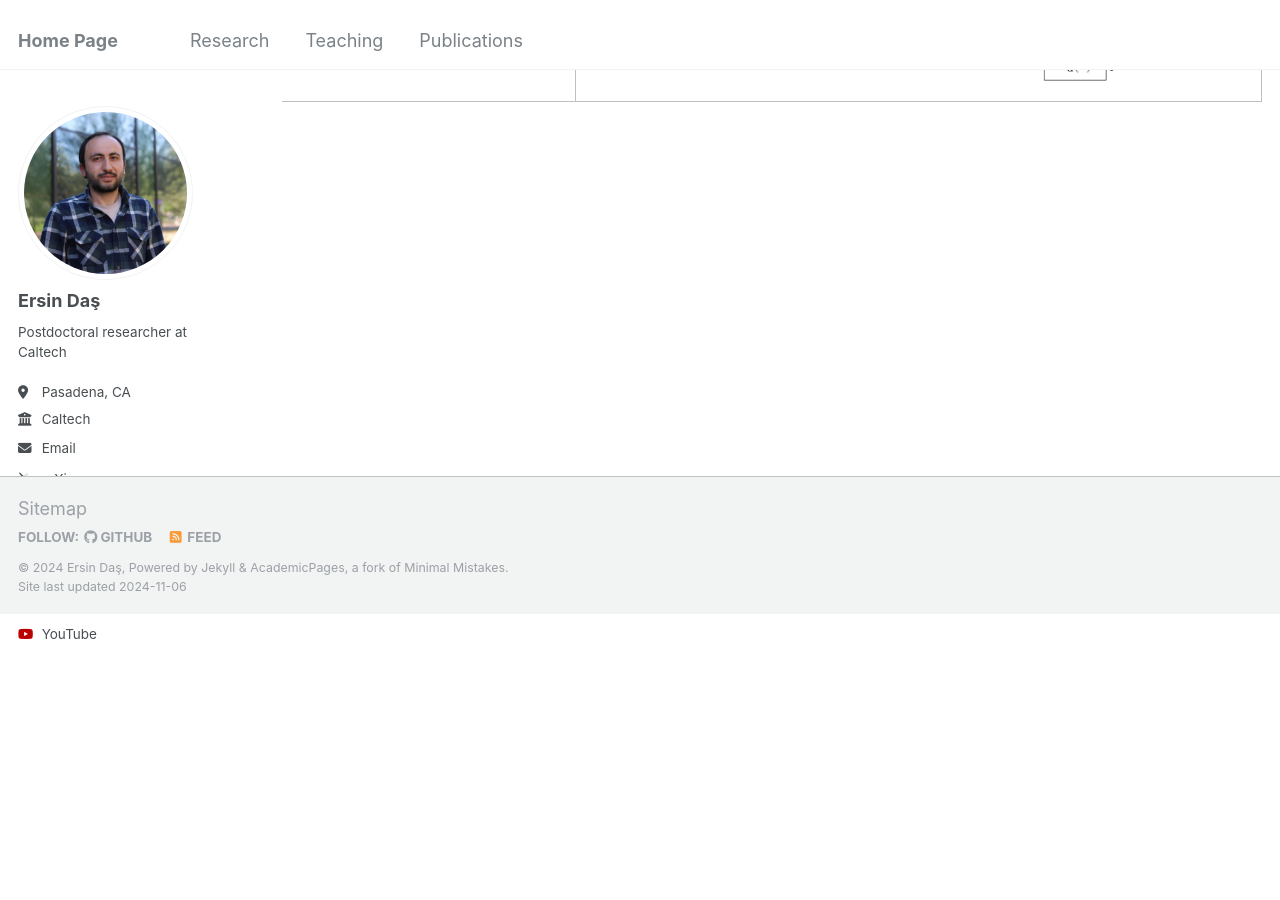
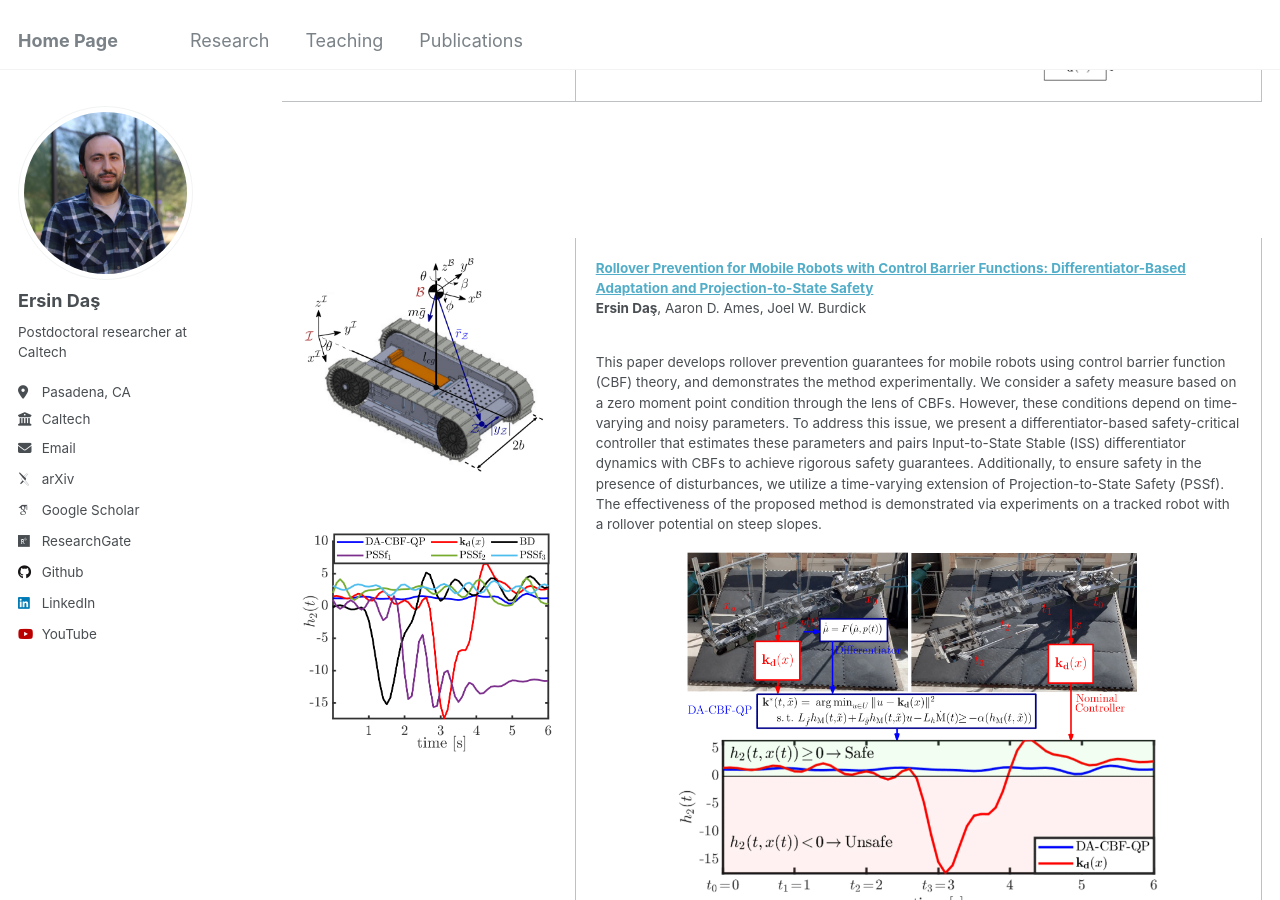
Before and after one commit to ersindas/ersindas.github.io, a Jekyll site: the page built from _pages/Research.md, in a window 1280 px wide and 900 px high, scrolled down 601 px. Built offline with Jekyll 4.4.1, drawn with Linux system fonts in a browser that asks for light colours; some web fonts are replaced; before the commit the page ends 1215 px from its top, so only the background shows below that.

Commit message:
Update Research.md

```diff
--- a/_pages/Research.md
+++ b/_pages/Research.md
@@ -33,3 +33,29 @@ author_profile: true
 <br> <!-- New line -->
 <br> <!-- New line -->
 <br> <!-- New line -->
+
+<table style="width:100%;border:0px;border-spacing:0px;border-collapse:separate;margin-right:auto;margin-left:auto;"><tbody>
+</tbody></table>
+<table style="width:100%;border:0px;border-spacing:0px;border-collapse:separate;margin-right:auto;margin-left:auto;"><tbody>
+             <td style="padding:20px;width:30%;vertical-align:top">
+              <img src='/files/zmp_4cdc-eps-converted-to-1.png' width="250">
+               <br>
+               <br>
+               <br>
+               <br>
+                 <img src='/files/PSSf-eps-converted-to-1.png' width="250">
+            </td>
+            <td style="padding:20px;width:80%;vertical-align:middle">
+              <a href="https://arxiv.org/abs/2403.08916">
+                  <papertitle><strong>Rollover Prevention for Mobile Robots with Control Barrier Functions: Differentiator-Based Adaptation and Projection-to-State Safety</strong></papertitle>
+              </a>
+              <br>
+             <strong>Ersin Daş</strong>, Aaron D. Ames, Joel W. Burdick
+              <br>
+              <br>
+<!--               href="https://arxiv.org/pdf/2401.01881">Paper</a>
+              <p></p> -->
+              <p>This paper develops rollover prevention guarantees for mobile robots using control barrier function (CBF) theory, and demonstrates the method experimentally. We consider a safety measure based on a zero moment point condition through the lens of CBFs. However, these conditions depend on time-varying and noisy parameters. To address this issue, we present a differentiator-based safety-critical controller that estimates these parameters and pairs Input-to-State Stable (ISS) differentiator dynamics with CBFs to achieve rigorous safety guarantees. Additionally, to ensure safety in the presence of disturbances, we utilize a time-varying extension of Projection-to-State Safety (PSSf). The effectiveness of the proposed method is demonstrated via experiments on a tracked robot with a rollover potential on steep slopes.</p>
+              <center> <img src='/files/experiment-eps-converted-to-1.png' width="480"> </center>
+  </td>
+</tbody></table>
```
